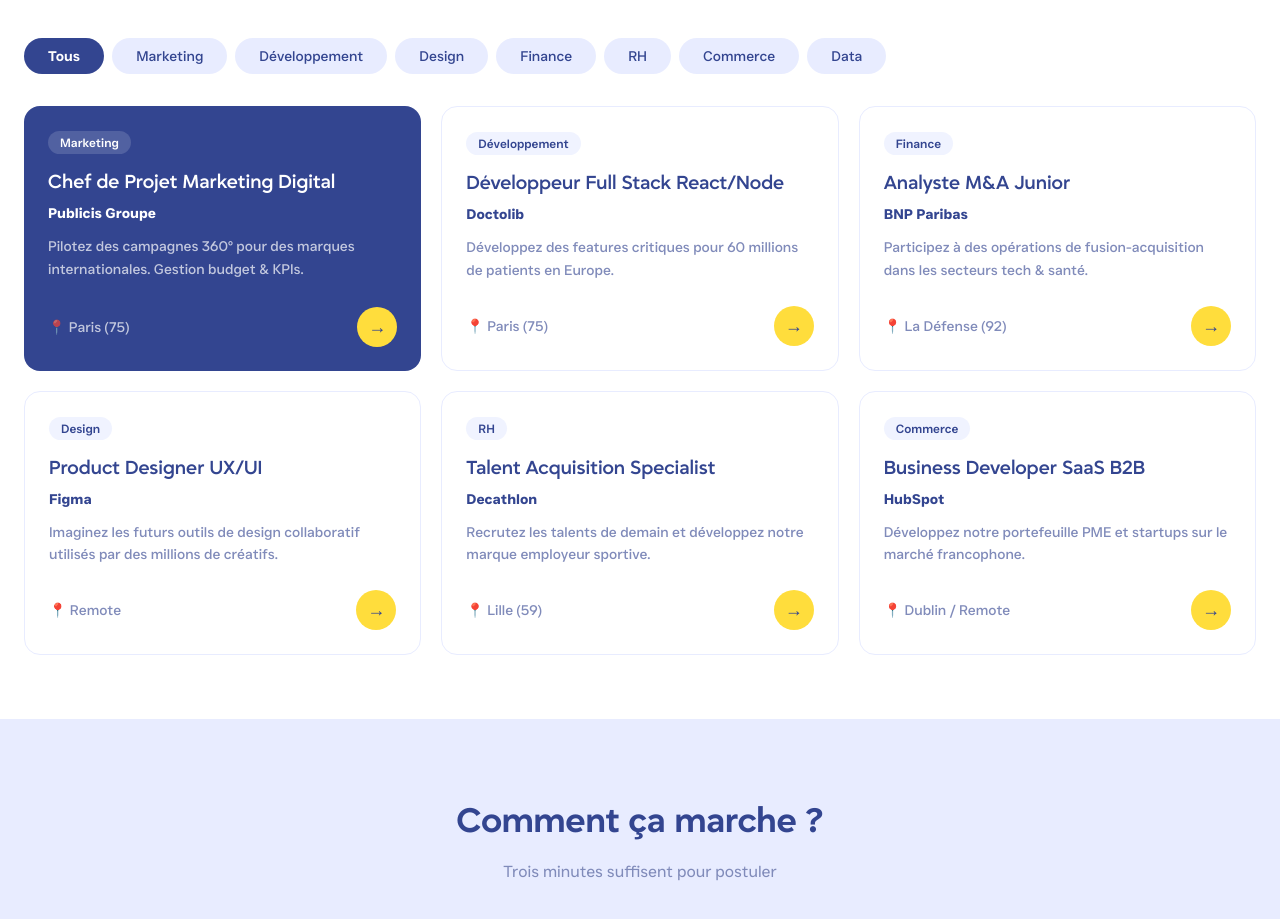
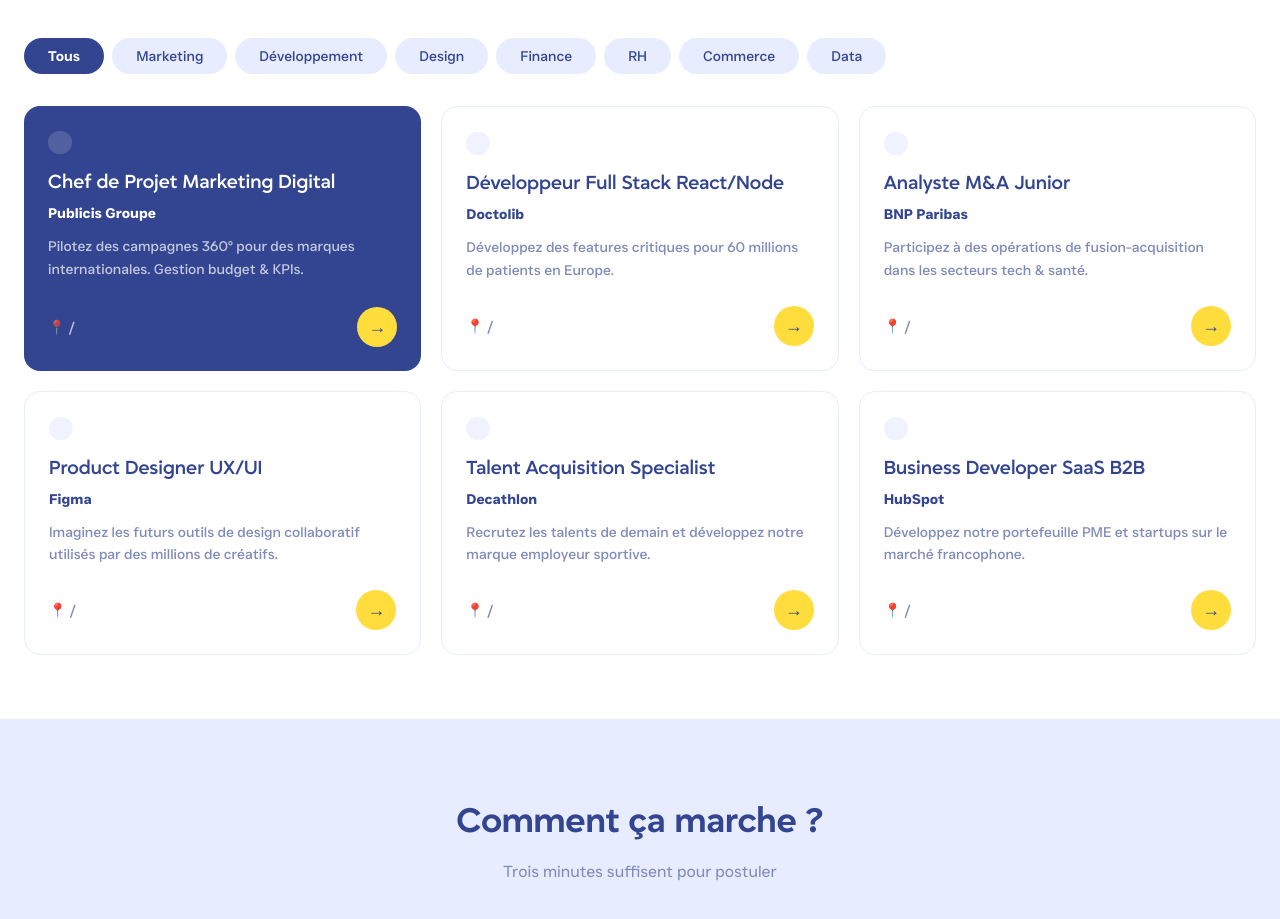
Before and after one commit to Fyn-JobBoard/front-students, a SvelteKit app: page / in a window 1280 px wide. Shown: the part 866-1785 px from the top of the page. Built offline with nearby package versions, Linux system fonts and the light colour scheme; what @iconify/tailwind4 would draw is missing.

Commit message:
fix: better implementation of the job api (tested)

```diff
--- a/src/lib/components/jobs/card.svelte
+++ b/src/lib/components/jobs/card.svelte
@@ -1,72 +1,75 @@
 <script lang="ts">
+	import type { Job } from 'fyn-api-sdk';
+
 	const {
-		id,
-		category,
-		title,
-		company,
-		description,
-		location,
+		job,
 		featured = false
 	}: {
-		id: string;
-		category: string;
-		title: string;
-		company: string;
-		description: string;
-		location: string;
+		job: Job;
 		featured?: boolean;
 	} = $props();
+
+	const { id, title, description, company, lat, lng, activityDomain } = $derived(job);
 </script>
 
 <a href="/jobs/{id}" class="block h-full">
-	<article class={[
-		'flex flex-col justify-between rounded-2xl p-6 h-full transition-shadow hover:shadow-md',
-		featured
-			? 'bg-ocean-blue border-ocean-blue text-white'
-			: 'bg-white border border-[#e8ecff] text-ocean-blue'
-]}>
-
+	<article
+		class={[
+			'flex h-full flex-col justify-between rounded-2xl p-6 transition-shadow hover:shadow-md',
+			featured
+				? 'border-ocean-blue bg-ocean-blue text-white'
+				: 'border border-[#e8ecff] bg-white text-ocean-blue'
+		]}
+	>
 		<div>
-			<span class={[
-				'rounded-full px-3 py-1 font-corps text-xs font-medium',
-				featured ? 'bg-white/15 text-white' : 'bg-[#f0f3ff] text-ocean-blue'
-			].join(' ')}>
-				{category}
+			<span
+				class={[
+					'font-corps rounded-full px-3 py-1 text-xs font-medium',
+					featured ? 'bg-white/15 text-white' : 'bg-[#f0f3ff] text-ocean-blue'
+				].join(' ')}
+			>
+				{activityDomain?.name}
 			</span>
 
-			<h3 class={[
-				'mt-4 font-headings text-xl font-bold leading-tight',
-				featured ? 'text-white' : 'text-ocean-blue'
-			].join(' ')}>
+			<h3
+				class={[
+					'mt-4 font-headings text-xl leading-tight font-bold',
+					featured ? 'text-white' : 'text-ocean-blue'
+				].join(' ')}
+			>
 				{title}
 			</h3>
 
-			<p class={[
-				'mt-2 font-corps text-sm font-bold',
-				featured ? 'text-white' : 'text-ocean-blue'
-			].join(' ')}>
-				{company}
+			<p
+				class={[
+					'font-corps mt-2 text-sm font-bold',
+					featured ? 'text-white' : 'text-ocean-blue'
+				].join(' ')}
+			>
+				{company?.name}
 			</p>
 
-			<p class={[
-				'mt-3 font-corps text-sm leading-relaxed',
-				featured ? 'text-white/70' : 'text-ecume-blue'
-			].join(' ')}>
+			<p
+				class={[
+					'font-corps mt-3 text-sm leading-relaxed',
+					featured ? 'text-white/70' : 'text-ecume-blue'
+				].join(' ')}
+			>
 				{description}
 			</p>
 		</div>
 
 		<div class="mt-6 flex items-center justify-between">
-			<span class={[
-				'font-corps text-sm',
-				featured ? 'text-white/70' : 'text-ecume-blue'
-			].join(' ')}>
-				📍 {location}
+			<span
+				class={['font-corps text-sm', featured ? 'text-white/70' : 'text-ecume-blue'].join(' ')}
+			>
+				📍 {lat}/{lng}
 			</span>
-			<span class="flex h-10 w-10 items-center justify-center rounded-full bg-lighthouse-yellow text-ocean-blue text-lg font-bold">
+			<span
+				class="flex h-10 w-10 items-center justify-center rounded-full bg-lighthouse-yellow text-lg font-bold text-ocean-blue"
+			>
 				&#8594;
 			</span>
 		</div>
-
 	</article>
 </a>
--- a/src/lib/server/api/api.ts
+++ b/src/lib/server/api/api.ts
@@ -17,7 +17,7 @@
 	 * 	- `lazy` -> If the authorization header has already been set, do not edit it
 	 */
 	public static guest(skip_auth: boolean | 'lazy' | 'force' = false, fetcher = fetch): FetchAPI {
-		const { API_TOKEN } = process.env;
+		const { API_TOKEN } = import.meta.env;
 		if (!API_TOKEN) {
 			return fetcher;
 		}
@@ -95,5 +95,5 @@
 		fetch?: FetchAPI
 	) => InstanceType<ApiClass>
 >(api: ApiClass, fetcher: FetchAPI, configuration?: Configuration): InstanceType<ApiClass> {
-	return new api(configuration, process.env.API_ENDPOINT, fetcher);
+	return new api(configuration, import.meta.env.API_ENDPOINT, fetcher);
 }
--- a/src/routes/(homepage)/offers-section.svelte
+++ b/src/routes/(homepage)/offers-section.svelte
@@ -1,57 +1,60 @@
 <script lang="ts" module>
 	const CATEGORIES = ['Marketing', 'Développement', 'Design', 'Finance', 'RH', 'Commerce', 'Data'];
 
-	const offers = [
+	const offers: Job[] = [
 		{
-			id: '1',
+			id: '',
 			category: 'Marketing',
 			title: 'Chef de Projet Marketing Digital',
-			company: 'Publicis Groupe',
-			description: 'Pilotez des campagnes 360° pour des marques internationales. Gestion budget & KPIs.',
+			company: { name: 'Publicis Groupe' },
+			description:
+				'Pilotez des campagnes 360° pour des marques internationales. Gestion budget & KPIs.',
 			location: 'Paris (75)',
 			featured: true
 		},
 		{
-			id: '2',
+			id: '',
 			category: 'Développement',
 			title: 'Développeur Full Stack React/Node',
-			company: 'Doctolib',
+			company: { name: 'Doctolib' },
 			description: 'Développez des features critiques pour 60 millions de patients en Europe.',
 			location: 'Paris (75)',
 			featured: false
 		},
 		{
-			id: '3',
+			id: '',
 			category: 'Finance',
 			title: 'Analyste M&A Junior',
-			company: 'BNP Paribas',
-			description: 'Participez à des opérations de fusion-acquisition dans les secteurs tech & santé.',
+			company: { name: 'BNP Paribas' },
+			description:
+				'Participez à des opérations de fusion-acquisition dans les secteurs tech & santé.',
 			location: 'La Défense (92)',
 			featured: false
 		},
 		{
-			id: '4',
+			id: '',
 			category: 'Design',
 			title: 'Product Designer UX/UI',
-			company: 'Figma',
-			description: 'Imaginez les futurs outils de design collaboratif utilisés par des millions de créatifs.',
+			company: { name: 'Figma' },
+			description:
+				'Imaginez les futurs outils de design collaboratif utilisés par des millions de créatifs.',
 			location: 'Remote',
 			featured: false
 		},
 		{
-			id: '5',
+			id: '',
 			category: 'RH',
 			title: 'Talent Acquisition Specialist',
-			company: 'Decathlon',
+			company: { name: 'Decathlon' },
 			description: 'Recrutez les talents de demain et développez notre marque employeur sportive.',
 			location: 'Lille (59)',
 			featured: false
 		},
 		{
-			id: '6',
+			id: '',
 			category: 'Commerce',
 			title: 'Business Developer SaaS B2B',
-			company: 'HubSpot',
+			company: { name: 'HubSpot' },
 			description: 'Développez notre portefeuille PME et startups sur le marché francophone.',
 			location: 'Dublin / Remote',
 			featured: false
@@ -60,21 +63,19 @@
 </script>
 
 <script lang="ts">
+	import JobCard from '$lib/components/jobs/card.svelte';
 	import Tag from '$lib/components/ui/tag.svelte';
-	import JobCard from '$lib/components/jobs/card.svelte';
+	import type { Job } from 'fyn-api-sdk';
 
 	let activeCategory: string | undefined = $state(undefined);
 
 	let filteredOffers = $derived(
-		activeCategory === undefined
-			? offers
-			: offers.filter((o) => o.category === activeCategory)
+		activeCategory === undefined ? offers : offers.filter((o) => o.category === activeCategory)
 	);
 </script>
 
 <section class="bg-white px-6 py-16">
 	<div class="mx-auto max-w-7xl">
-
 		<div class="mb-8 flex items-center justify-between">
 			<h2 class="font-headings text-3xl font-extrabold text-ocean-blue">
 				Offres d'alternance du moment
@@ -92,7 +93,7 @@
 			</li>
 			{#each CATEGORIES as category}
 				<li>
-					<button onclick={() => activeCategory = category}>
+					<button onclick={() => (activeCategory = category)}>
 						<Tag text={category} selected={activeCategory === category} />
 					</button>
 				</li>
@@ -100,14 +101,11 @@
 		</ul>
 
 		<ul class="grid grid-cols-3 gap-5 max-lg:grid-cols-2 max-md:grid-cols-1">
-			{#each filteredOffers as offer}
+			{#each filteredOffers as offer, index}
 				<li>
-					<JobCard
-						{...offer}
-					/>
+					<JobCard job={offer} featured={!index} />
 				</li>
 			{/each}
 		</ul>
-
 	</div>
 </section>
--- a/src/routes/jobs/navigator.svelte
+++ b/src/routes/jobs/navigator.svelte
@@ -40,47 +40,8 @@
 		).then((r) => r.json());
 		console.log(answer);
 
-		offers = [
-			{
-				id: '1',
-				category: 'Marketing',
-				title: 'Chef de Projet Marketing Digital',
-				company: 'Publicis Groupe',
-				description:
-					'Pilotez des campagnes 360° pour des marques internationales. Gestion budget & KPIs.',
-				location: 'Paris (75)',
-				featured: true
-			},
-			{
-				id: '2',
-				category: 'Développement',
-				title: 'Développeur Full Stack React/Node',
-				company: 'Doctolib',
-				description: 'Développez des features critiques pour 60 millions de patients en Europe.',
-				location: 'Paris (75)',
-				featured: false
-			},
-			{
-				id: '3',
-				category: 'Finance',
-				title: 'Analyste M&A Junior',
-				company: 'BNP Paribas',
-				description:
-					'Participez à des opérations de fusion-acquisition dans les secteurs tech & santé.',
-				location: 'La Défense (92)',
-				featured: false
-			},
-			{
-				id: '4',
-				category: 'Design',
-				title: 'Product Designer UX/UI',
-				company: 'Figma',
-				description:
-					'Imaginez les futurs outils de design collaboratif utilisés par des millions de créatifs.',
-				location: 'Remote',
-				featured: false
-			}
-		];
+		offers = answer.list.map((job) => ({ job, featured: false }));
+
 		return offers.sort((a, b) => {
 			if (a.featured && !b.featured) {
 				return -1;
@@ -88,7 +49,7 @@
 
 			switch (sort) {
 				case 'query': {
-					return b.title > a.title ? -1 : 1;
+					return b.job.title > a.job.title ? -1 : 1;
 				}
 				case 'date': {
 					console.warn('The date sort is not implemented.');
--- a/vite.config.ts
+++ b/vite.config.ts
@@ -1,5 +1,8 @@
+import { sveltekit } from '@sveltejs/kit/vite';
 import tailwindcss from '@tailwindcss/vite';
-import { sveltekit } from '@sveltejs/kit/vite';
 import { defineConfig } from 'vite';
 
-export default defineConfig({ plugins: [tailwindcss(), sveltekit()] });
+export default defineConfig({
+	plugins: [tailwindcss(), sveltekit()],
+	envPrefix: ['API_', 'VITE_']
+});
```
